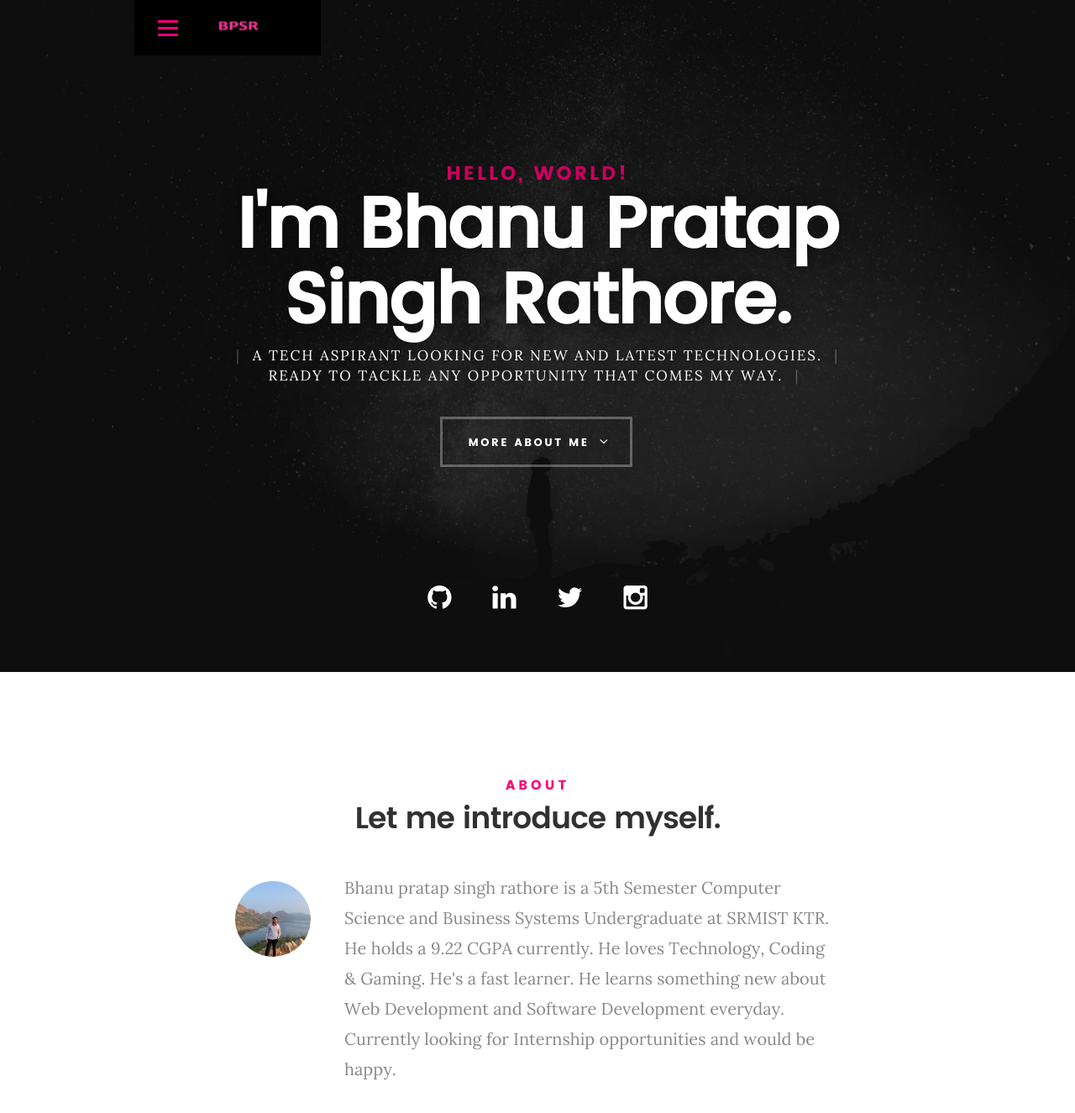
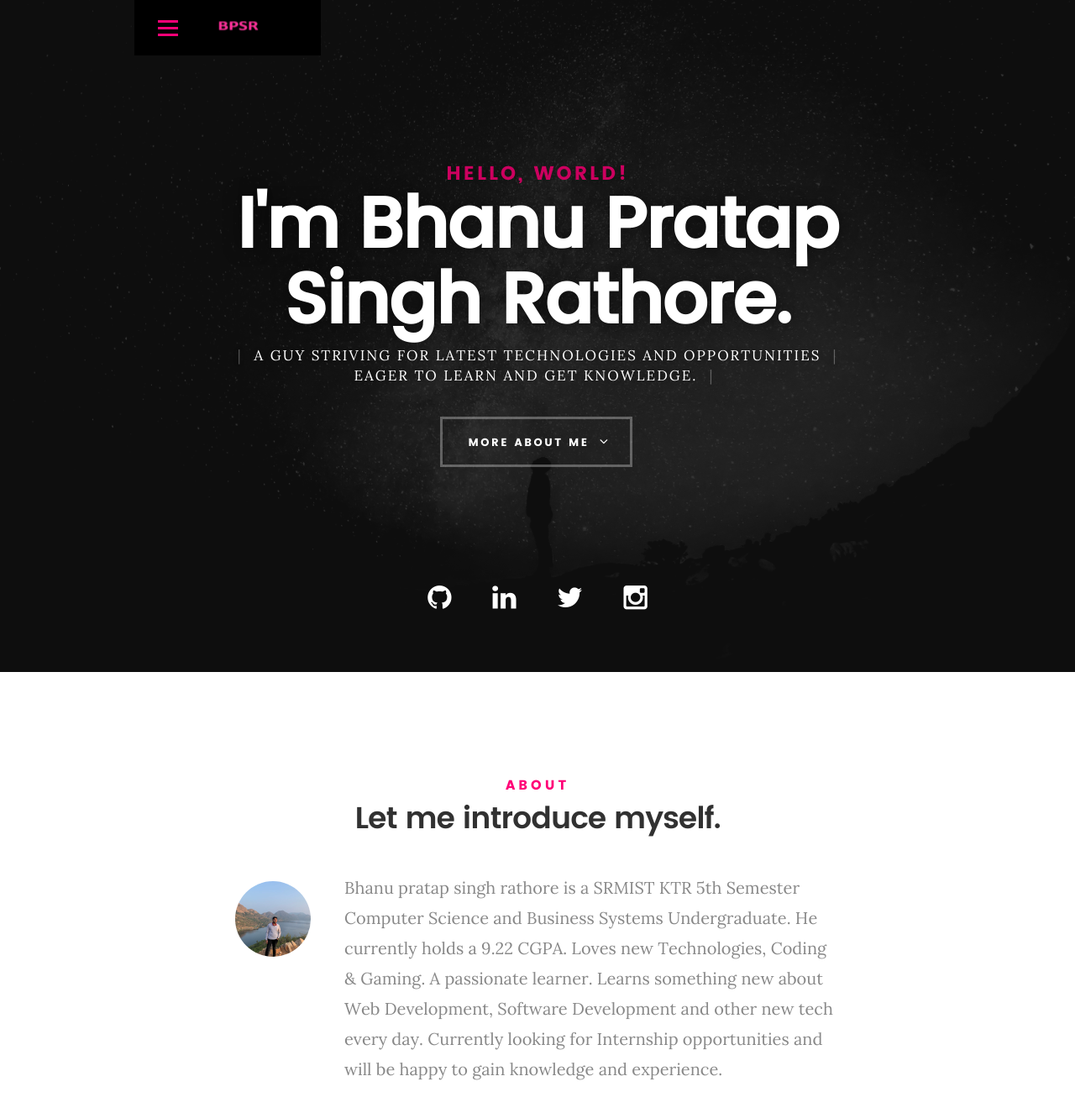
Before and after one commit to BPSR23/Bhanu-Portfolio, a plain HTML site: page index.html in a window 1280 px wide. Shown: the top 1325 px of the page at 84% size. Drawn offline with Linux system fonts and the light colour scheme; files whose address does not match are found by name.

Commit message:
Update index.html

```diff
--- a/index.html
+++ b/index.html
@@ -76,8 +76,8 @@
 	   			<h1>I'm Bhanu Pratap Singh Rathore.</h1>
 
 	   			<p class="intro-position">
-	   				<span>A tech aspirant looking for new and latest technologies.</span><br>
-					<span>Ready to tackle any opportunity that comes my way.</span>
+	   				<span>A guy striving for latest technologies and opportunities</span><br>
+					<span>Eager to learn and get knowledge.</span>
 	   			</p>
 
 	   			<a class="button stroke smoothscroll" href="#about" title="">More About Me</a>
@@ -111,12 +111,12 @@
 
    				<img src="images/profile-pic.jpg" alt="Profile Picture">
 
-   				<p class="lead">Bhanu pratap singh rathore is a 5th Semester Computer Science and Business Systems Undergraduate at SRMIST KTR.
-					He holds a 9.22 CGPA currently.
-					He loves Technology, Coding & Gaming.
-					He's a fast learner.
-					He learns something new about Web Development and Software Development everyday.
-					Currently looking for Internship opportunities and would be happy.</p>
+   				<p class="lead">Bhanu pratap singh rathore is a SRMIST KTR 5th Semester Computer Science and Business Systems Undergraduate.
+					He currently holds a 9.22 CGPA.
+					Loves new Technologies, Coding & Gaming.
+					A passionate learner.
+					Learns something new about Web Development, Software Development and other new tech every day.
+					Currently looking for Internship opportunities and will be happy to gain knowledge and experience.</p>
    			</div>
 
    		</div>
```
